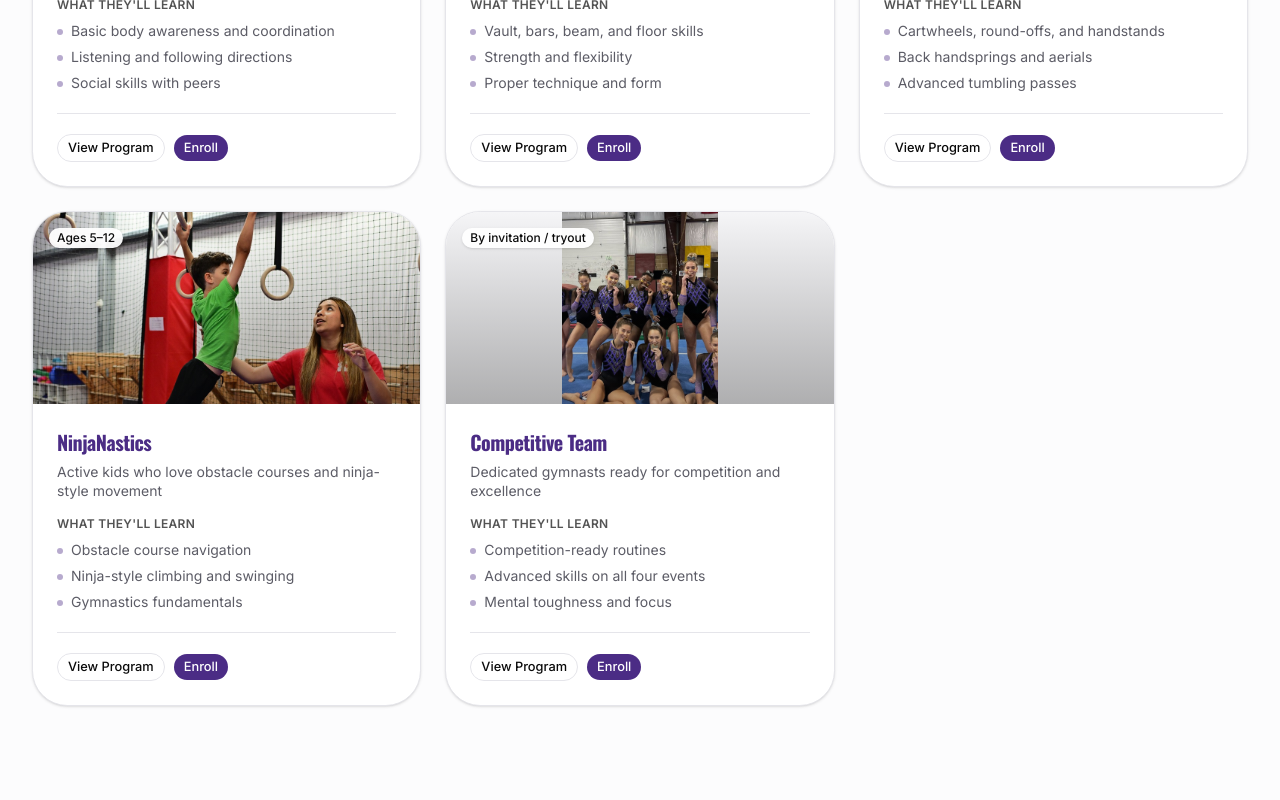
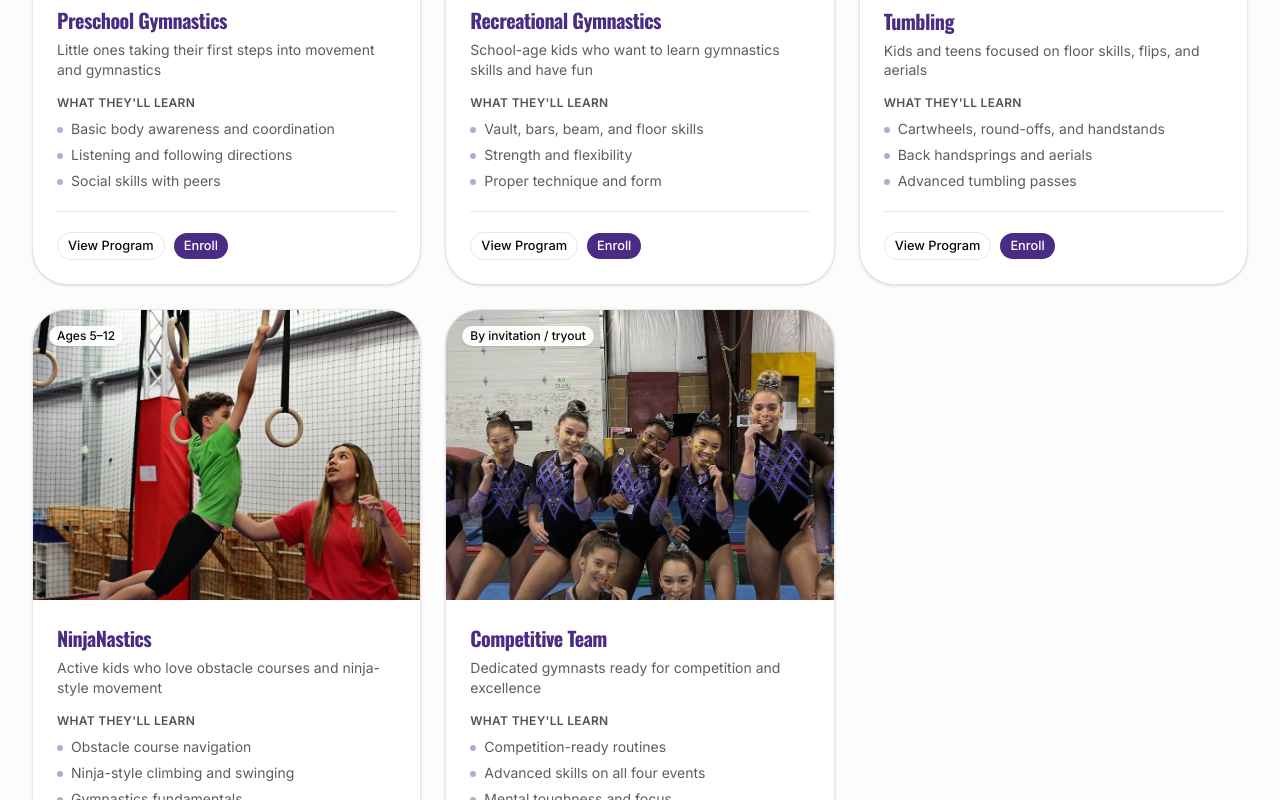
Before and after one commit to darnold5000/flipzone, a Next.js app: page / in a window 1280 px wide. Shown: the part 1298-2098 px from the top of the page. Built offline with nearby package versions, Linux system fonts and the light colour scheme.

Commit message:
photo updates

```diff
--- a/src/components/ProgramCard.tsx
+++ b/src/components/ProgramCard.tsx
@@ -12,9 +12,9 @@ import { cn } from "@/lib/utils";
 const featuredImageClass: Partial<Record<string, string>> = {
   "preschool-gymnastics": "object-cover object-center",
   "recreational-gymnastics": "object-cover object-[center_40%]",
-  "competitive-team": "object-contain bg-muted object-center",
-  "tumbling": "object-cover object-center",
-  "ninjanastics": "object-cover object-center",
+  "competitive-team": "object-cover object-[center_22%]",
+  tumbling: "object-cover object-center",
+  ninjanastics: "object-cover object-center",
 };
 
 interface ProgramCardProps {
@@ -63,7 +63,7 @@ export function ProgramCard({
         transition={{ duration: 0.5, delay: index * 0.08 }}
         className="group flex h-full flex-col overflow-hidden rounded-3xl border border-border bg-card shadow-sm transition-all hover:-translate-y-1 hover:border-flip-purple/20 hover:shadow-lg"
       >
-        <div className="relative h-44 shrink-0 overflow-hidden sm:h-48">
+        <div className="relative aspect-[4/3] shrink-0 overflow-hidden">
           <Image
             src={program.image}
             alt={program.name}
```
